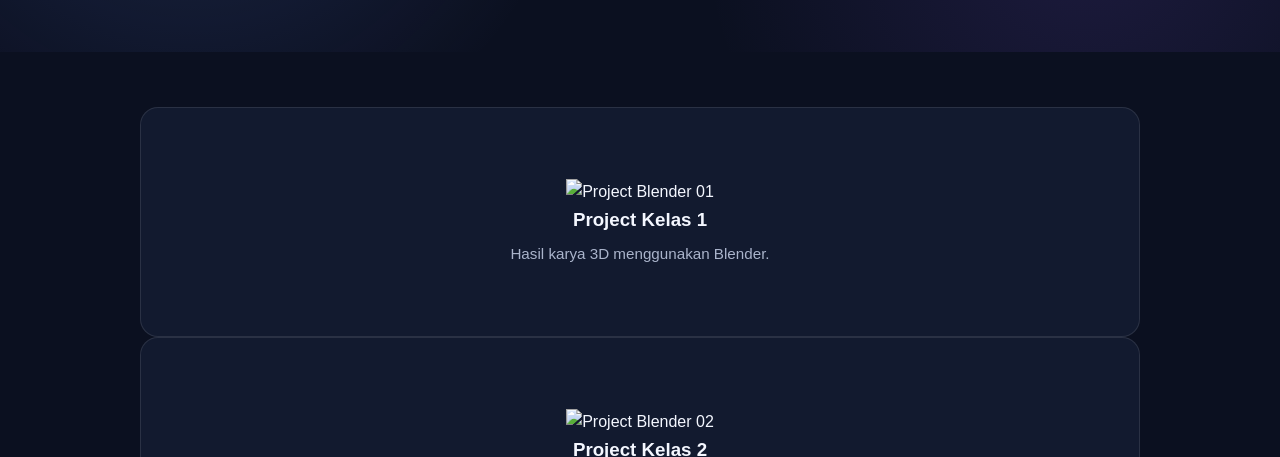
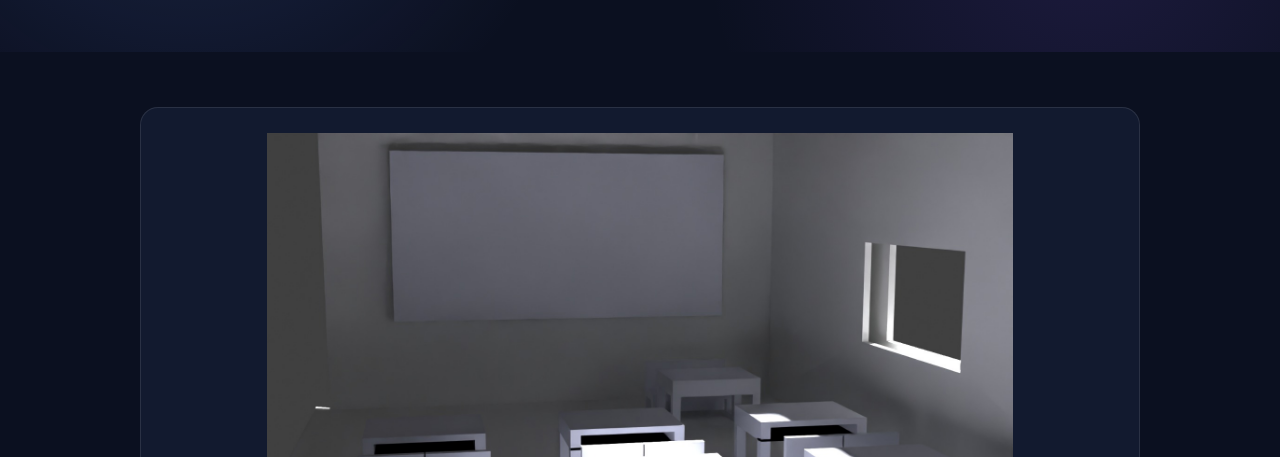
Before and after one commit to satriyowibowo277-commits/satrtiyo-porto, a plain HTML site: page blender.html in a window 1280 px wide. Shown: the part 343-800 px from the top of the page. Drawn offline with Linux system fonts and the light colour scheme.

Commit message:
Fix portfolio image paths and display sizing

```diff
--- a/blender.html
+++ b/blender.html
@@ -27,6 +27,7 @@
     .work-icon { font-size:2.5rem; margin-bottom:12px; }
     .work h3 { margin-bottom:7px; }
     .work p { color:var(--muted); font-size:.95rem; }
+    .work img { width:100%; max-width:100%; height:auto; max-height:420px; object-fit:contain; display:block; margin-bottom:15px; border-radius:12px; }
     .note { margin-top:20px; padding:18px 20px; background:var(--surface-2); border:1px solid var(--border); border-radius:14px; color:var(--muted); }
     footer { border-top:1px solid var(--border); padding:24px 0; color:var(--muted); text-align:center; font-size:.9rem; }
     @media(max-width:650px) { .gallery { grid-template-columns:1fr; } header { padding:65px 0 40px; } }
@@ -41,13 +42,13 @@
   </div></header>
   <main class="container">
     <div class="work">
-    <img src="foto/kelas1.jpeg" alt="Project Blender 01">
+    <img src="kelas1.jpeg" alt="Project Blender 01">
     <h3>Project Kelas 1</h3>
     <p>Hasil karya 3D menggunakan Blender.</p>
 </div>
 
 <div class="work">
-    <img src="foto/kelas2.jpeg" alt="Project Blender 02">
+    <img src="kelas2.jpeg" alt="Project Blender 02">
     <h3>Project Kelas 2</h3>
     <p>Hasil karya 3D menggunakan Blender.</p>
 </div>
```
